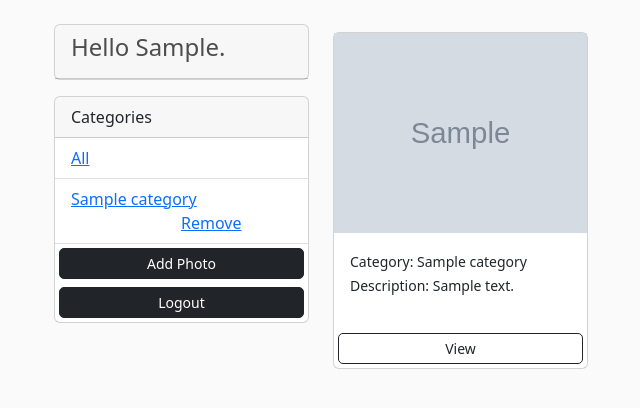
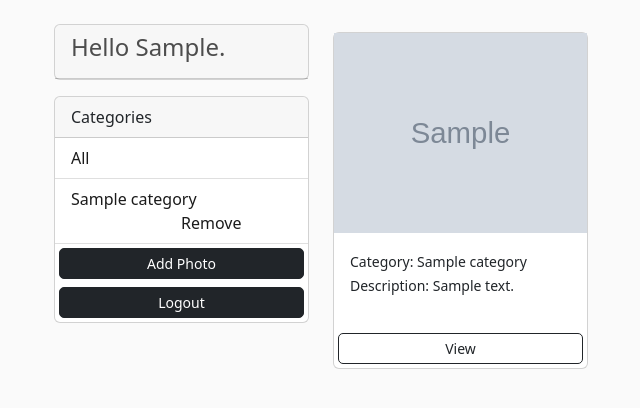
Before and after one commit to craitan/Photo_Album, a Django app: page /photos/ in a window 1280 px wide. Shown: the part 56-464 px from the top of the page, without its empty margins (40-680 px from the left). Run offline with Django 4.2, Linux system fonts and the light colour scheme; a user stored in the database is signed in; tables that the repository leaves empty hold one stand-in row (values such as "Sample post"); grey boxes marked "Sample" are stand-in pictures.

Commit message:
modified css

```diff
--- a/static/css/main.css
+++ b/static/css/main.css
@@ -130,3 +130,8 @@ h1, h2, h3, h4, h5, h6 {
     white-space: nowrap;
     text-overflow: ellipsis;
 }
+
+.list-group-item a {
+    text-decoration: none;
+    color: #1b1b1b;
+}
--- a/templates/photos/user-gallery-page.html
+++ b/templates/photos/user-gallery-page.html
@@ -1,7 +1,5 @@
 {% extends 'base/base.html' %}
 {% block content %}
-
-
     <div class="container">
         <div class="row">
             <div class="col-md-3">
@@ -60,6 +58,4 @@
             </div>
         </div>
     </div>
-
-
 {% endblock %}
```
